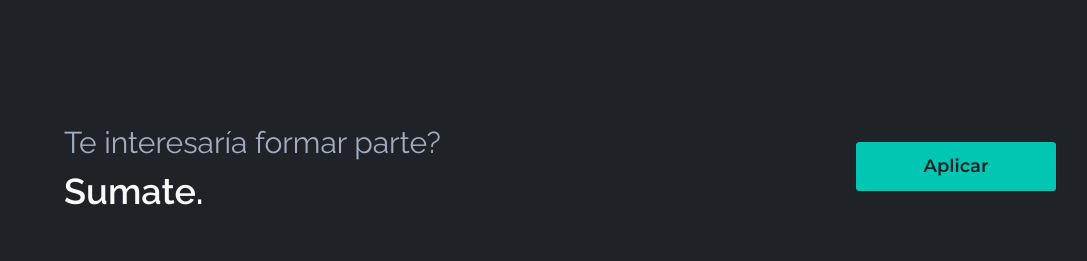
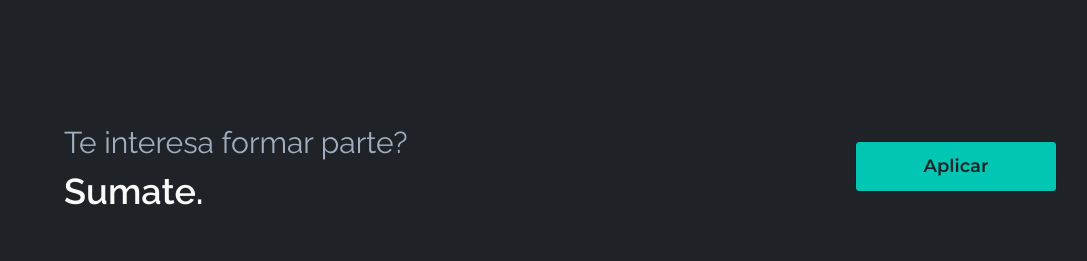
Before and after one commit to undefinedschool/mentorship, a website: page index.html in a window 1280 px wide. Shown: the part 5620-5881 px from the top of the page, without its empty margins (96-1183 px from the left). Drawn offline with Linux system fonts and the light colour scheme.

Commit message:
chore: update copy

```diff
--- a/index.html
+++ b/index.html
@@ -519,7 +519,7 @@
               class="text-gray-500 text-3xl leading-9 sm:leading-10"
               style="font-family: 'Raleway', sans-serif;"
             >
-              Te interesaría formar parte?
+              Te interesa formar parte?
               <span class="text-4xl block mt-2 text-brand-white font-bold">Sumate.</span>
             </h2>
             <div class="mt-16 flex lg:flex-shrink-0 lg:mt-0">
```
